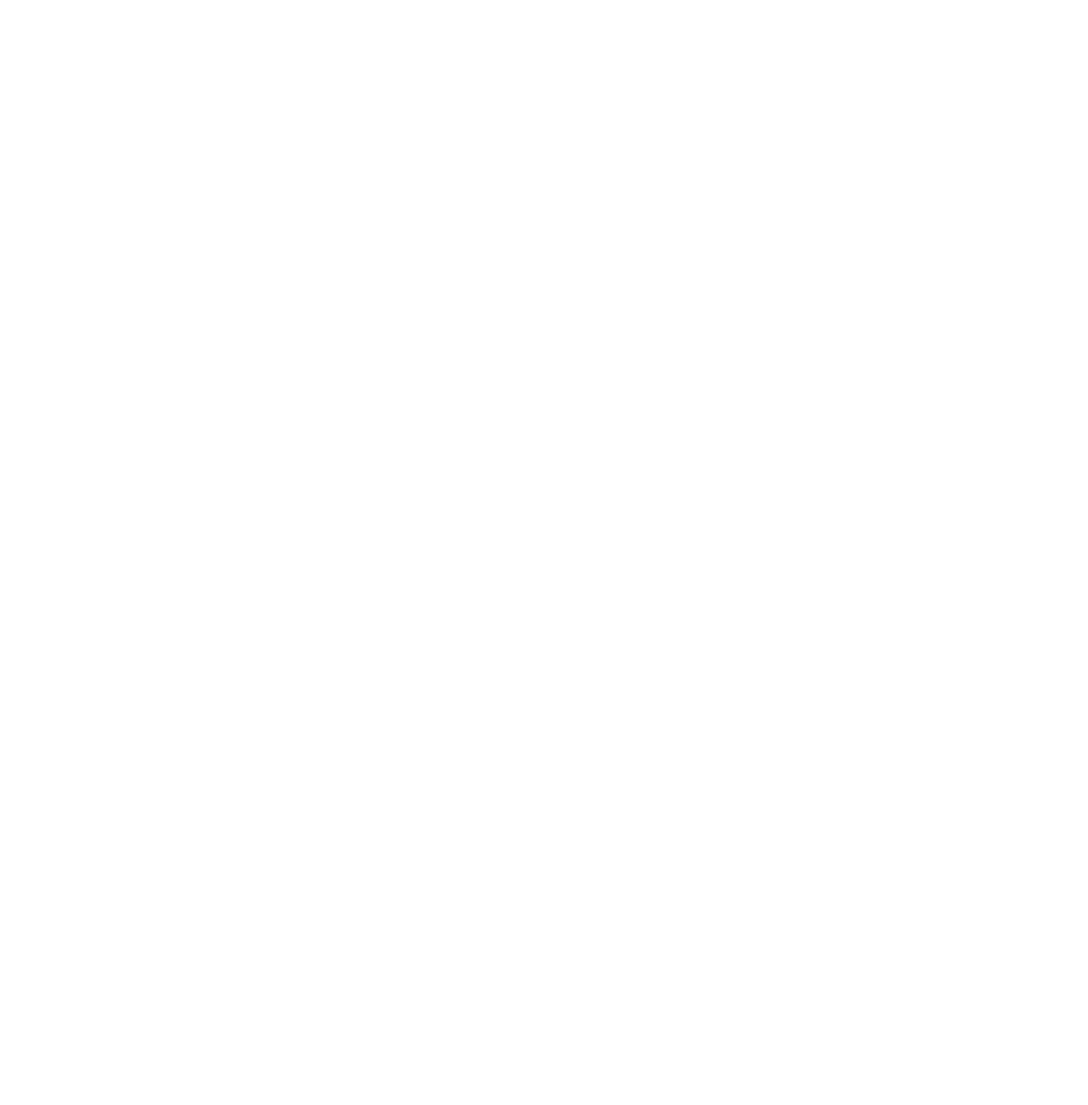
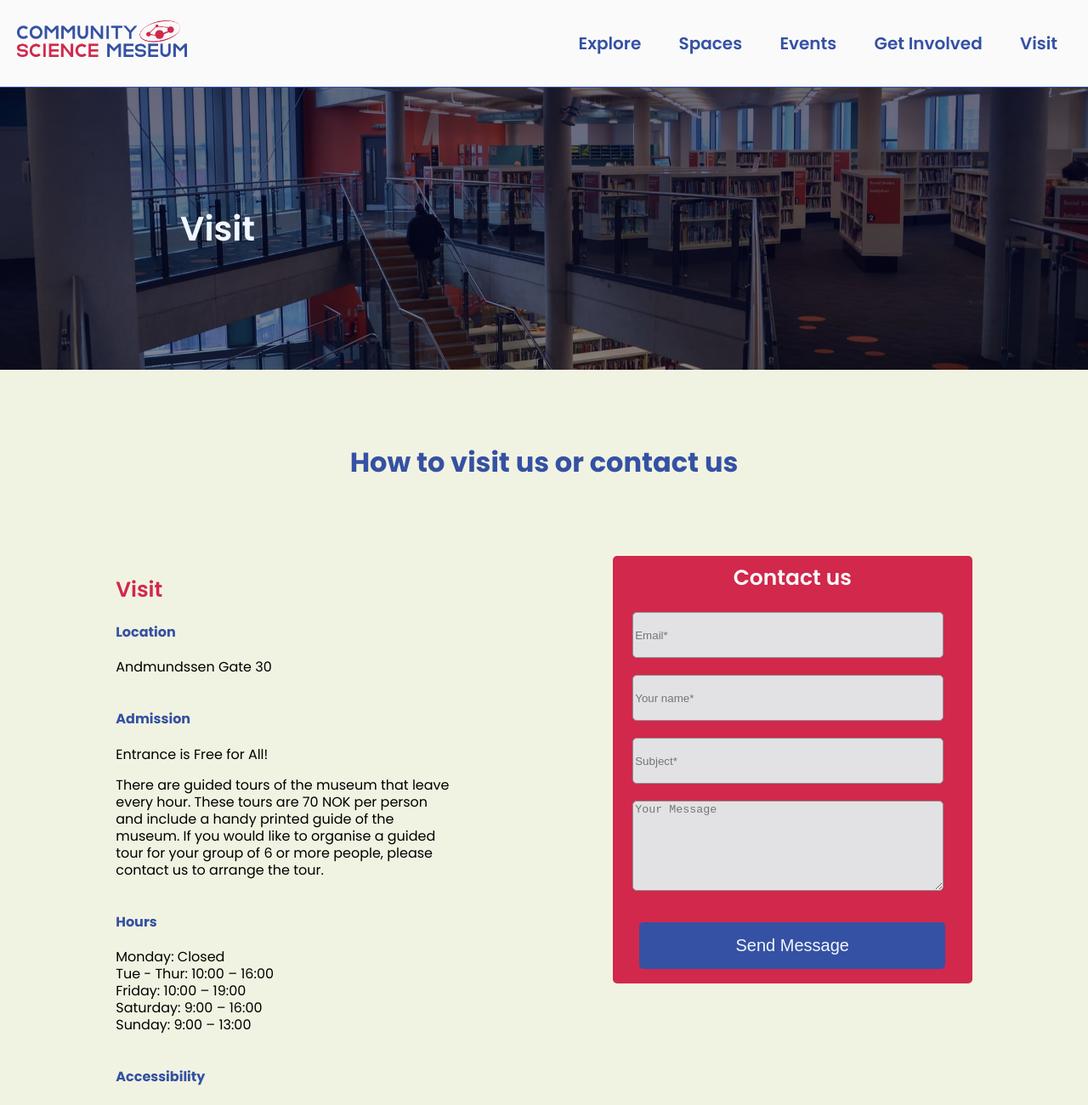
Before and after one commit to Kevokamau/Semester-project, a plain HTML site: page visit.html in a window 1280 px wide. Shown: the top 1300 px of the page at 85% size. Before the commit the page ends 800 px from the top, so only its background shows below. Drawn offline with Linux system fonts and the light colour scheme.

Commit message:
created contact page

```diff
--- a/css/styles.css
+++ b/css/styles.css
@@ -415,6 +415,42 @@ a:hover {
         padding: 5% 0 0 0;
       }
 
+      .paddingX2 {
+        padding-bottom: 20px;
+      }
+
+      .contact-text {
+        line-height: 20px;
+      }
+
+      .form {
+
+        min-height: 50px;
+        width: 90%;
+        border-radius: 5px;
+        background-color: #e2e2e4;
+        margin-right: 10px;
+        border: #949494 solid 1px;
+        margin-bottom: 20px;
+
+
+      }
+
+      .form-btn {
+        padding: 16px 50px;
+        background-color: #3551A3;
+        border-radius: 5px;
+        margin-top: 10px;
+        margin-bottom: 30px;
+        border: none;
+        width: 90%;
+      }
+
+      .form-btn:hover {
+        background-color: #fafafa;
+        color: #D1284C;
+      }
+
 
 
     /* MIN MEDIA START ---Navigation Rules */
--- a/visit.html
+++ b/visit.html
@@ -0,0 +1,169 @@
+<!DOCTYPE html>
+<html lang="en">
+<head>
+    <style>
+        @import url('https://fonts.googleapis.com/css2?family=Poppins:wght@300;400;500;600;700&display=swap');
+      </style>
+      <script src="https://kit.fontawesome.com/61b4cc9142.js" crossorigin="anonymous"></script>
+      <title>Community Science Museum | Visit us </title>
+      <meta name="description" content="How to get involved with us.">
+    <meta charset="UTF-8">
+    <meta http-equiv="X-UA-Compatible" content="IE=edge">
+    <meta name="viewport" content="width=device-width, initial-scale=1.0">
+    <link href="css/styles.css" rel="stylesheet">
+</head>
+<body>
+    <div class=" menu-container">
+        <a href="/index.html" ><img class="logo" src="/images/Community science museum logo@2x.png" alt="Community Science Museum logo"></a>
+        <input type="checkbox" id="menu-checkbox">
+        <label for="menu-checkbox" class="hamburger-icon"> <p class="label">ham menu</p><i class="fa-sharp fa-solid fa-bars"></i></label>
+      <nav class="nav">
+        <a href="/explore.html">Explore</a>
+        <a href="/spaces.html">Spaces</a>
+        <a href="/events.html">Events</a>
+        <a href="/get-involved.html">Get Involved</a>
+        <a href="/visit.html">Visit</a>
+
+      </nav>
+    </div>
+    <header class="header spaces">
+        <div class="bg-img page-header">
+          <div class="hero-text page-header-headline">
+            <h1 class="hero-headline">Visit</h1>
+          </div>
+        </div></header>
+
+        <div class="container no-padding"><h1>How to visit us or contact us</h1></div>
+
+        <div class="container containerv2">
+
+
+
+        <div class="card">
+
+
+            <div>
+                <h2> <span>Visit</span></h2>
+
+                <div class="contact-text">
+                    <h4>Location</h4>
+                    <p class="paddingX2">Andmundssen Gate 30</p>
+                </div>
+
+                <div class="contact-text">
+                    <h4>Admission</h4>
+                    <p>Entrance is Free for All!</p>
+                    <p class="paddingX2">There are guided tours of the museum that leave every hour. These tours are 70 NOK per person and include a handy printed guide of the museum.
+                        If you would like to organise a guided tour for your group of 6 or more people, please contact us to arrange the tour.</p>
+                </div>
+
+
+
+                <div class="contact-text">
+                    <h4>Hours</h4>
+                    <p class="paddingX2">
+                        Monday: Closed<br>
+                        Tue - Thur: 10:00 – 16:00<br>
+                        Friday: 10:00 – 19:00<br>
+                        Saturday: 9:00 – 16:00 <br>
+                        Sunday: 9:00 – 13:00 <br></p>
+                </div>
+
+                <div class="contact-text">
+                    <h4>Accessibility</h4>
+                    <p class="paddingX2">
+                        The museum has wheelchair accessibility ramps. It also has audio guides
+                        and braille display signs for the visually impaired. </p>
+                </div>
+
+                <div class="contact-text">
+                    <h4>Food and Drink</h4>
+                    <p class="paddingX2">
+                        here is a café attached to the museum where you can get light lunches,
+                        soft drinks, coffee, snacks and more. </p>
+                </div>
+
+                <div class="contact-text">
+                    <h4>Shop</h4>
+                    <p class="paddingX2">
+                        Our shop offers a range of memorabilia from the museum as well as great gifts
+                        and activity packs that allow you to continue to explore science even after you’ve left the museum. </p>
+                </div>
+
+            </div>
+
+        </div>
+
+
+
+        <div class="card card-v2">
+
+            <div>
+                <h2>Contact us</h2>
+                <div>
+                    <form action="/thanks.html">
+                      <input type="email" id="email" name="email" class="form" placeholder="Email*" required>
+                      <input type="text" id="name" name="customers name" class="form" placeholder="Your name*" required>
+                      <input type="text" id="subject" name="subject" class="form" placeholder="Subject*" required>
+                      <label class="label" for="message"> Your message</label>
+                      <textarea class="form" placeholder="Your Message" id="message" style="height: 100px;"></textarea>
+                      <input type="submit" class=" btn form-btn" value="Send Message">
+
+
+                  </form>
+
+                  </div>
+            </div>
+
+        </div>
+
+
+        </div>
+
+
+
+
+    <footer>
+
+        <div>
+            <img class="footer-logo" src="/images/Community science museum logo@2x.png" alt="footer logo">
+        </div>
+
+        <div class="footer-content">
+
+            <h5>Visit</h5>
+            <p>Andmundssen Gate 30</p>
+            <h5>Admission</h5>
+            <p>Free</p>
+        </div>
+
+        <div class="footer-content">
+            <h5>Visit</h5>
+            <p>
+                Monday: Closed <br>
+                Tue - Thur: 10:00 – 16:00<br>
+                Friday: 10:00 – 19:00<br>
+                Saturday: 9:00 – 16:00<br>
+                Sunday: 9:00 – 13:00</p>
+        </div>
+
+        <div class="footer-content">
+
+            <h5>Links</h5>  <ul>
+
+
+                <li><a href="/explore.html">Explore</a></li>
+                <li><a href="/spaces.html">Exhibition spaces</a></li>
+                <li><a href="/events.html">Events & News</a></li>
+                <li><a href="/get-involved.html">Get Involved</a></li>
+                <li><a href="/visit.html">Contact us</a></li>
+
+            </ul>
+        </div>
+
+
+    </footer>
+
+
+</body>
+</html>
```
Also changed, not shown: get-involved.html (+1 -1 lines).
